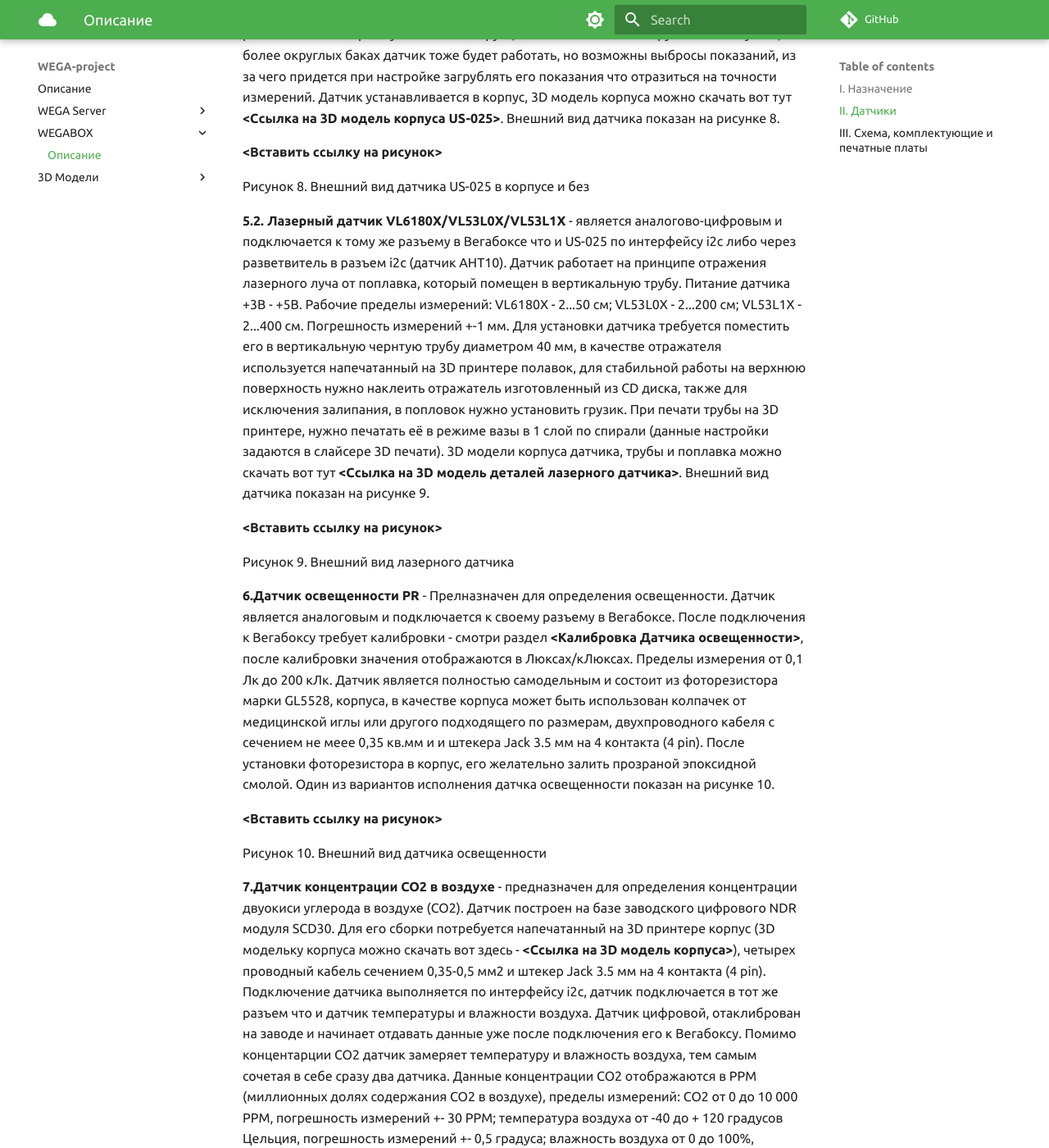
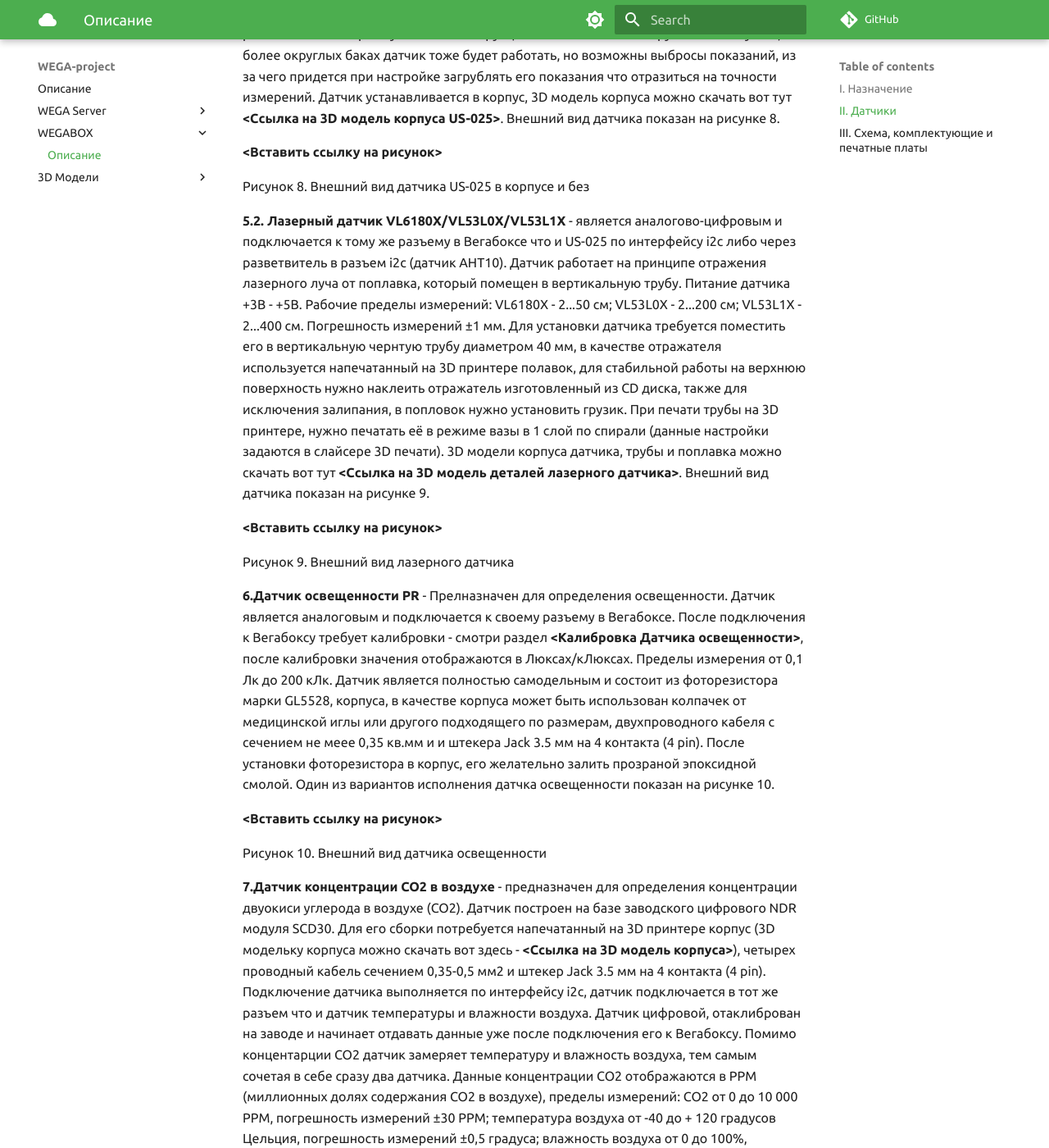
Before and after one commit to WEGA-project/wiki, an MkDocs documentation site: the page built from docs/box/box.md, in a window 1280 px wide and 1400 px high, scrolled down 4157 px. Shown: the whole window at 82% size. Built offline with MkDocs 1.6.1 and Material for MkDocs 9.7.7, drawn with Linux system fonts in a browser that asks for light colours; comment, search, counter and statistics services are not loaded; some of the changed text lies outside the part shown.

Commit message:
Update box.md

```diff
--- a/docs/box/box.md
+++ b/docs/box/box.md
@@ -88,13 +88,13 @@
 
 **5.Датчик уровня раствора в баке** - служит для определения остатка раствора в баке в гидропонной системе. Устанавливается на бак, показывает расстояние в см от датчика до уровня раствора. В зависимости от типа датчика устанавливаются либа сразу в бак (US-025) либо в трубу (лазерный датчик).  Независимо от типа датчика ему требуется калибровка, процесс калибровки расписан в разделе настройки WEGA SERVER - смотри раздел **<Калибровка Датчика уровня раствора>**. В качестве датчика могут использоваться следующие устройства:
 
-**5.1. Ультразвуковой датчик US-025 (или аналогичный по характеристикам)** - является аналогово-цифровым и подключается к своему разъему в Вегабоксе по интерфейсу GPIO, работает на принцепе отражения ультразвуковой волны от поверхности раствора. Питание датчика +3В - +5В. Пределы измерений от 5 см до 300 см, погрешность измерений +- 4 мм, из за этого данный датчк не рекомендуется использовать в широких и низких баках. По опыту эксплуатации, ультразвуковой модуль US-025 стабильние работает в баках прямоугольной конструкции с минимальными скруглениями в углах, в более округлых баках датчик тоже будет работать, но возможны выбросы показаний, из за чего придется при настройке загрублять его показания что отразиться на точности измерений. Датчик устанавливается в корпус, 3D модель корпуса можно скачать вот тут **<Ссылка на 3D модель корпуса US-025>**. Внешний вид датчика показан на рисунке 8.
+**5.1. Ультразвуковой датчик US-025 (или аналогичный по характеристикам)** - является аналогово-цифровым и подключается к своему разъему в Вегабоксе по интерфейсу GPIO, работает на принцепе отражения ультразвуковой волны от поверхности раствора. Питание датчика +3В - +5В. Пределы измерений от 5 см до 300 см, погрешность измерений ±4 мм, из за этого данный датчк не рекомендуется использовать в широких и низких баках. По опыту эксплуатации, ультразвуковой модуль US-025 стабильние работает в баках прямоугольной конструкции с минимальными скруглениями в углах, в более округлых баках датчик тоже будет работать, но возможны выбросы показаний, из за чего придется при настройке загрублять его показания что отразиться на точности измерений. Датчик устанавливается в корпус, 3D модель корпуса можно скачать вот тут **<Ссылка на 3D модель корпуса US-025>**. Внешний вид датчика показан на рисунке 8.
 
 **<Вставить ссылку на рисунок>**
 
 Рисунок 8. Внешний вид датчика US-025 в корпусе и без
 
-**5.2. Лазерный датчик VL6180X/VL53L0X/VL53L1X** - является аналогово-цифровым и подключается к тому же разъему в Вегабоксе что и US-025 по интерфейсу i2c либо через разветвитель в разъем i2c (датчик AHT10).  Датчик работает на принципе отражения лазерного луча от поплавка, который помещен в вертикальную трубу. Питание датчика +3В - +5В. Рабочие пределы измерений: VL6180X - 2...50 см; VL53L0X - 2...200 см; VL53L1X - 2...400 см. Погрешность измерений +-1 мм. Для установки датчика требуется поместить его в вертикальную чернтую трубу диаметром 40 мм, в качестве отражателя используется напечатанный на 3D принтере полавок, для стабильной работы на верхнюю поверхность нужно наклеить отражатель изготовленный из CD диска, также для исключения залипания, в попловок нужно установить грузик. При печати трубы на 3D принтере, нужно печатать её в режиме вазы в 1 слой по спирали (данные настройки задаются в слайсере 3D печати). 3D модели корпуса датчика, трубы и поплавка можно скачать вот тут **<Ссылка на 3D модель деталей лазерного датчика>**. Внешний вид датчика показан на рисунке 9.
+**5.2. Лазерный датчик VL6180X/VL53L0X/VL53L1X** - является аналогово-цифровым и подключается к тому же разъему в Вегабоксе что и US-025 по интерфейсу i2c либо через разветвитель в разъем i2c (датчик AHT10).  Датчик работает на принципе отражения лазерного луча от поплавка, который помещен в вертикальную трубу. Питание датчика +3В - +5В. Рабочие пределы измерений: VL6180X - 2...50 см; VL53L0X - 2...200 см; VL53L1X - 2...400 см. Погрешность измерений ±1 мм. Для установки датчика требуется поместить его в вертикальную чернтую трубу диаметром 40 мм, в качестве отражателя используется напечатанный на 3D принтере полавок, для стабильной работы на верхнюю поверхность нужно наклеить отражатель изготовленный из CD диска, также для исключения залипания, в попловок нужно установить грузик. При печати трубы на 3D принтере, нужно печатать её в режиме вазы в 1 слой по спирали (данные настройки задаются в слайсере 3D печати). 3D модели корпуса датчика, трубы и поплавка можно скачать вот тут **<Ссылка на 3D модель деталей лазерного датчика>**. Внешний вид датчика показан на рисунке 9.
 
 **<Вставить ссылку на рисунок>**
 
@@ -106,7 +106,7 @@
 
 Рисунок 10. Внешний вид датчика освещенности
 
-**7.Датчик концентрации СО2 в воздухе** - предназначен для определения концентрации двуокиси углерода в воздухе (СО2). Датчик построен на базе заводского цифрового NDR модуля SCD30. Для его сборки потребуется напечатанный на 3D принтере корпус (3D модельку корпуса можно скачать вот здесь - **<Ссылка на 3D модель корпуса>**), четырех проводный кабель сечением 0,35-0,5 мм2 и штекер Jack 3.5 мм на 4 контакта (4 pin). Подключение датчика выполняется по интерфейсу i2c, датчик подключается в тот же разъем что и датчик температуры и влажности воздуха. Датчик цифровой, отаклиброван на заводе и начинает отдавать данные уже после подключения его к Вегабоксу. Помимо концентарции СО2 датчик замеряет температуру и влажность воздуха, тем самым сочетая в себе сразу два датчика. Данные концентрации СО2 отображаются в PPM (миллионных долях содержания СО2 в воздухе), пределы измерений: CO2 от 0 до 10 000 PPM, погрешность измерений +- 30 PPM; температура воздуха от -40 до + 120 градусов Цельция, погрешность измерений +- 0,5 градуса; влажность воздуха от 0 до 100%, погрешность измерений +-2%. Внешний вид датчика показан на рисунке 11.
+**7.Датчик концентрации СО2 в воздухе** - предназначен для определения концентрации двуокиси углерода в воздухе (СО2). Датчик построен на базе заводского цифрового NDR модуля SCD30. Для его сборки потребуется напечатанный на 3D принтере корпус (3D модельку корпуса можно скачать вот здесь - **<Ссылка на 3D модель корпуса>**), четырех проводный кабель сечением 0,35-0,5 мм2 и штекер Jack 3.5 мм на 4 контакта (4 pin). Подключение датчика выполняется по интерфейсу i2c, датчик подключается в тот же разъем что и датчик температуры и влажности воздуха. Датчик цифровой, отаклиброван на заводе и начинает отдавать данные уже после подключения его к Вегабоксу. Помимо концентарции СО2 датчик замеряет температуру и влажность воздуха, тем самым сочетая в себе сразу два датчика. Данные концентрации СО2 отображаются в PPM (миллионных долях содержания СО2 в воздухе), пределы измерений: CO2 от 0 до 10 000 PPM, погрешность измерений ±30 PPM; температура воздуха от -40 до + 120 градусов Цельция, погрешность измерений ±0,5 градуса; влажность воздуха от 0 до 100%, погрешность измерений ±2%. Внешний вид датчика показан на рисунке 11.
 
 **<Вставить ссылку на рисунок>**
 
```
Also changed, not shown: other parts of docs/box/box.md (+2 -2 lines).
